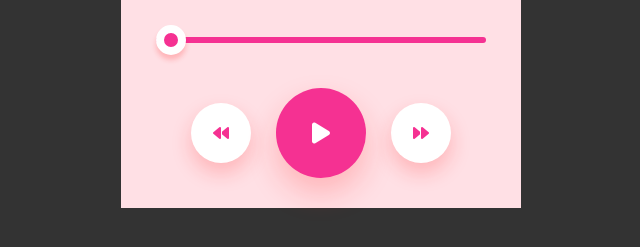
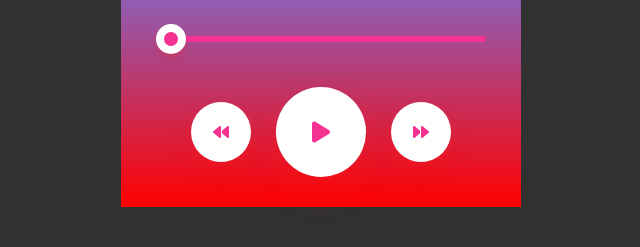
Before and after one commit to AlgoMystique/MusicPlayer, a plain HTML site: page index.html in a window 1280 px wide. Shown: the part 487-734 px from the top of the page, without its empty margins (319-959 px from the left). Drawn offline with Linux system fonts and the light colour scheme.

Commit message:
replaced image with a different image

```diff
--- a/style.css
+++ b/style.css
@@ -7,14 +7,19 @@
 .container{
     width:100;
     height: 100vh;
-    background: #333;
+    background-color: #313131;
+
     display: flex;
     align-items: center;
     justify-content: center;
     flex-wrap: wrap;
 }
 .music-player{
-    background: #ffe0e5;
+   /*background: #ffe0e5; */
+
+   background-color: #FFFFFF;
+background-image: linear-gradient(180deg, #FFFFFF 0%, #6284FF 50%, #FF0000 100%);
+
     width: 400px;
     padding: 25px 35px;
     text-align: center;
@@ -88,6 +93,6 @@ nav .circle{
 }
 .controls div:nth-child(2){
     transform: scale(1.5);
-    background: #f53192;
-    color: #fff;
+    background: #fff;
+    color: #f53192;
 }
```
Also changed, not shown: image.png, 1 other file.
